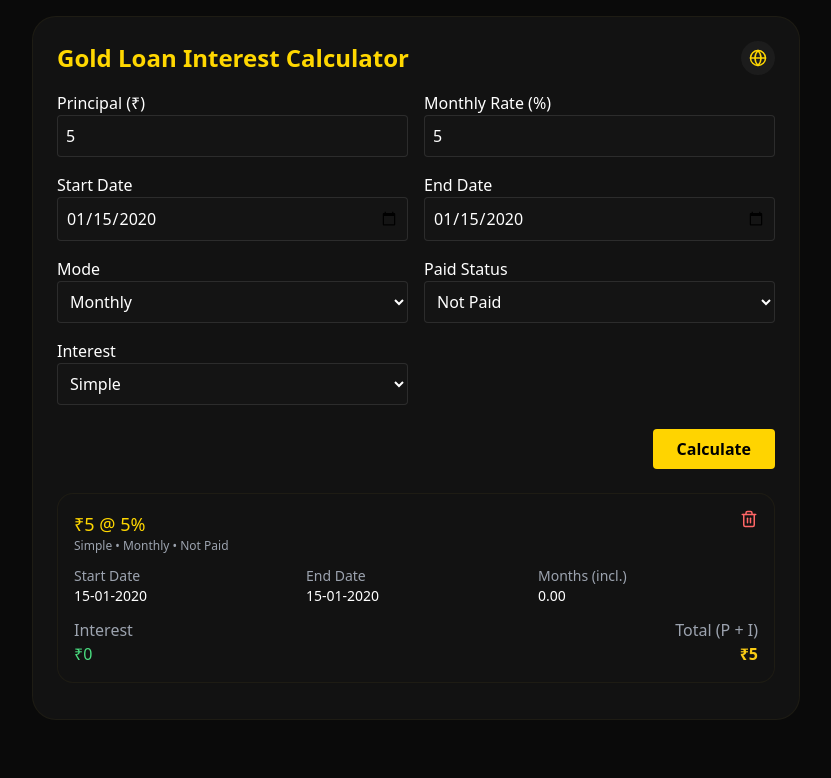
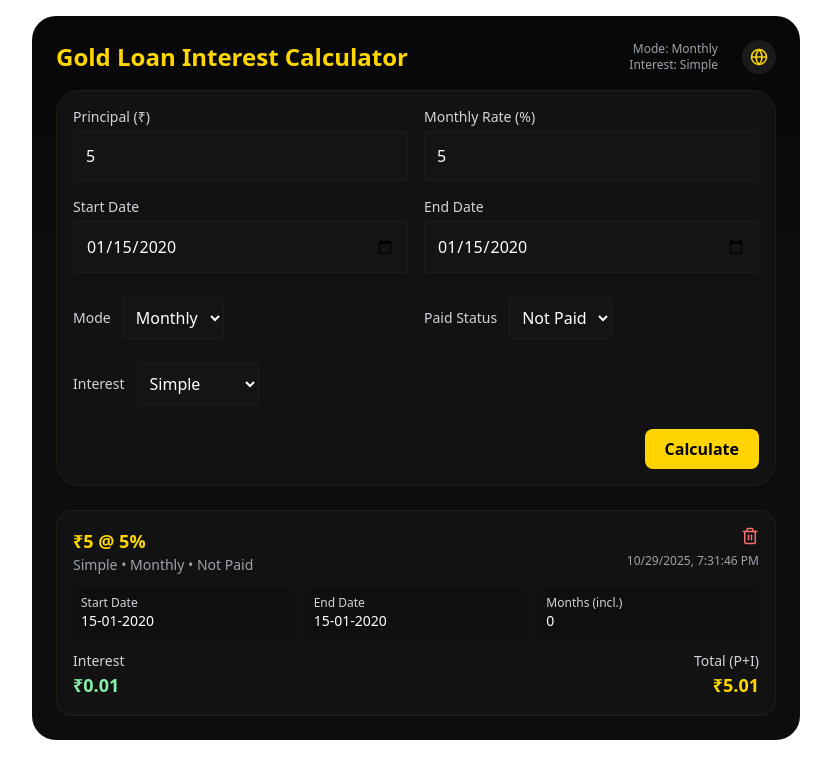
Before and after one commit to VamsikrishnaA/Interest_calculator, a React (Vite) app: page / in a window 1280 px wide. Both pictures are taken after typing "5", "5", "2020-01-15", "2020-01-15" into the empty fields and a click on the button "Calculate". Shown: the top 778 px of the page, without its empty margins (224-1055 px from the left). Built offline with nearby package versions, Linux system fonts and the light colour scheme; no server answers.

Commit message:
Update InterestCalculator.jsx

```diff
--- a/src/components/InterestCalculator.jsx
+++ b/src/components/InterestCalculator.jsx
@@ -1,6 +1,16 @@
-import React, { useState, useEffect } from "react";
+import React, { useEffect, useState } from "react";
 import { motion, AnimatePresence } from "framer-motion";
 import { Trash2, Globe } from "lucide-react";
+
+/**
+ * InterestCalculator (loads translations from /translations.json)
+ * Paste as: src/components/InterestCalculator.jsx
+ *
+ * - Uses translations JSON in public/translations.json
+ * - Falls back to built-in translations if fetch fails
+ * - Persists chosen language in localStorage ('goldcalc_lang')
+ * - Keeps your dark-gold UI & calculation logic
+ */
 
 export default function InterestCalculator() {
   const [principal, setPrincipal] = useState("");
@@ -11,10 +21,14 @@ export default function InterestCalculator() {
   const [interestType, setInterestType] = useState("simple");
   const [paidStatus, setPaidStatus] = useState("not_paid");
   const [results, setResults] = useState([]);
-  const [lang, setLang] = useState("en");
 
-  // Translation dictionary
-  const dict = {
+  // translations loaded from /translations.json (public)
+  const [translations, setTranslations] = useState(null);
+  // language code: 'en' | 'te'
+  const [lang, setLang] = useState(() => localStorage.getItem("goldcalc_lang") || "en");
+
+  // fallback translations (if fetch fails)
+  const FALLBACK = {
     en: {
       title: "Gold Loan Interest Calculator",
       principal: "Principal (₹)",
@@ -32,7 +46,7 @@ export default function InterestCalculator() {
       days_incl: "Days (incl.)",
       months_incl: "Months (incl.)",
       interest_label: "Interest",
-      total_label: "Total (P + I)",
+      total_label: "Total (P+I)",
       monthly: "Monthly",
       daily: "Daily",
     },
@@ -58,111 +72,213 @@ export default function InterestCalculator() {
       daily: "దినవారీ",
     },
   };
-  const t = (k) => dict[lang][k] ?? k;
 
-  // History save/load
+  // t(key) -> translation for current language (safe fallback)
+  function t(key) {
+    const src = translations || FALLBACK;
+    return (src[lang] && src[lang][key]) || (FALLBACK[lang] && FALLBACK[lang][key]) || key;
+  }
+
+  // load translations.json from public folder
   useEffect(() => {
+    let mounted = true;
+    fetch("/translations.json")
+      .then((res) => {
+        if (!res.ok) throw new Error("no translations file");
+        return res.json();
+      })
+      .then((data) => {
+        if (mounted) setTranslations(data);
+      })
+      .catch(() => {
+        // fallback kept
+        setTranslations(null);
+      });
+    return () => {
+      mounted = false;
+    };
+  }, []);
+
+  // persist language preference
+  useEffect(() => {
+    localStorage.setItem("goldcalc_lang", lang);
+  }, [lang]);
+
+  // load history
+  useEffect(() => {
+    try {
       const raw = localStorage.getItem("goldcalc_history");
       if (raw) setResults(JSON.parse(raw));
+    } catch {}
   }, []);
+
+  // save history
   useEffect(() => {
+    try {
       localStorage.setItem("goldcalc_history", JSON.stringify(results));
+    } catch {}
   }, [results]);
 
-  // Helpers
-  const inclusiveDays = (s, e) => {
-    const start = new Date(s);
-    const end = new Date(e);
-    return Math.floor((end - start) / (1000 * 60 * 60 * 24)) + 1;
-  };
-  const round = (n, d = 2) => Math.round(n * 10 ** d) / 10 ** d;
-  const formatDate = (iso) => {
-    const d = new Date(iso);
-    return `${String(d.getDate()).padStart(2, "0")}-${String(
-      d.getMonth() + 1
-    ).padStart(2, "0")}-${d.getFullYear()}`;
-  };
+  // helpers
+  function inclusiveDaysBetween(startISO, endISO) {
+    const s = new Date(startISO + "T00:00:00");
+    const e = new Date(endISO + "T00:00:00");
+    return Math.floor((e - s) / (1000 * 60 * 60 * 24)) + 1;
+  }
 
-  // Month counting logic (your custom rule)
-  const getMonthsCount = (start, end) => {
-    const s = new Date(start);
-    const e = new Date(end);
-    let months = 0;
-    let temp = new Date(s);
+  function getMonthsCount(startISO, endISO) {
+    const start = new Date(startISO + "T00:00:00");
+    const end = new Date(endISO + "T00:00:00");
+    if (end < start) return { error: "invalid-range" };
+
+    function addOneMonth(d) {
+      const y = d.getFullYear();
+      const m = d.getMonth();
+      const day = d.getDate();
+      const next = new Date(y, m + 1, day);
+      if (next.getDate() !== day) next.setDate(0); // clamp
+      return next;
+    }
+
+    let cursor = new Date(start.getTime());
+    let fullMonths = 0;
     while (true) {
-      const next = new Date(temp);
-      next.setMonth(next.getMonth() + 1);
-      if (next <= e) {
-        months++;
-        temp = next;
+      const nx = addOneMonth(cursor);
+      if (nx <= end) {
+        fullMonths += 1;
+        cursor = nx;
       } else break;
     }
-    const totalDays = inclusiveDays(start, end);
-    const covered = inclusiveDays(start, temp.toISOString().split("T")[0]);
-    const remaining = totalDays - covered;
-    let monthsCount = months;
-    if (remaining < 6) monthsCount += 0;
-    else if (remaining <= 16) monthsCount += 0.5;
-    else monthsCount += 1;
-    return { monthsCount, totalDays };
-  };
 
-  // Main calculation
-  const calculate = () => {
-    if (!principal || !monthlyRate || !startDate || !endDate) return;
+    const daysCovered = Math.floor((cursor - start) / (1000 * 60 * 60 * 24));
+    const totalInclusive = inclusiveDaysBetween(startISO, endISO);
+    const remainingDays = totalInclusive - daysCovered;
+
+    let monthsCount = fullMonths;
+    let partialRule = "days";
+    if (remainingDays < 6) partialRule = "days";
+    else if (remainingDays >= 6 && remainingDays <= 16) {
+      monthsCount += 0.5;
+      partialRule = "half";
+    } else {
+      monthsCount += 1;
+      partialRule = "full";
+    }
+
+    return { fullMonths, remainingDays, totalInclusive, monthsCount, partialRule };
+  }
+
+  function round(n, digits = 2) {
+    const m = Math.pow(10, digits);
+    return Math.round(n * m) / m;
+  }
+
+  function formatDDMMYYYY(iso) {
+    if (!iso) return "";
+    const d = new Date(iso + "T00:00:00");
+    const dd = String(d.getDate()).padStart(2, "0");
+    const mm = String(d.getMonth() + 1).padStart(2, "0");
+    const yyyy = d.getFullYear();
+    return `${dd}-${mm}-${yyyy}`;
+  }
+
+  function calculate() {
+    if (!principal || !monthlyRate || !startDate || !endDate) {
+      alert(t("Please fill all fields") || "Please fill all fields");
+      return;
+    }
+
     const P = Number(principal);
-    const r = Number(monthlyRate);
-    const { monthsCount, totalDays } = getMonthsCount(startDate, endDate);
-    let interest = 0,
-      total = 0;
+    const rMonthly = Number(monthlyRate);
+    if (isNaN(P) || P <= 0 || isNaN(rMonthly) || rMonthly <= 0) {
+      alert(t("Enter valid inputs") || "Enter valid inputs");
+      return;
+    }
 
+    const totalDays = inclusiveDaysBetween(startDate, endDate);
+    const monthsInfo = getMonthsCount(startDate, endDate);
+
+    let interest = 0;
+    let total = 0;
+    let extra = {};
+
+    // SIMPLE
     if (interestType === "simple") {
       if (mode === "daily") {
-        const dRate = r / 30 / 100;
-        interest = P * dRate * totalDays;
+        const dailyRate = rMonthly / 30 / 100;
+        interest = P * dailyRate * totalDays;
+        total = P + interest;
+        extra = { totalDays };
       } else {
-        interest = P * (r / 100) * monthsCount;
-      }
-      if (paidStatus === "paid" && mode === "monthly" && monthsCount >= 1)
-        interest -= P * (r / 100);
-      total = P + interest;
+        if (monthsInfo.partialRule === "days") {
+          const dailyRate = rMonthly / 30 / 100;
+          const dayInterest = P * dailyRate * monthsInfo.remainingDays;
+          const monthsInterest = P * (rMonthly / 100) * monthsInfo.fullMonths;
+          interest = monthsInterest + dayInterest;
         } else {
-      if (mode === "daily") {
-        const dRate = r / 30 / 100;
-        let rem = totalDays,
-          curP = P,
-          totInt = 0;
-        while (rem >= 365) {
-          const block = curP * dRate * 365;
-          totInt += block;
-          curP += block;
-          rem -= 365;
-        }
-        if (rem > 0) totInt += curP * dRate * rem;
-        interest = totInt;
-      } else {
-        let rem = monthsCount,
-          curP = P,
-          totInt = 0;
-        while (rem >= 12) {
-          const block = curP * (r / 100) * 12;
-          totInt += block;
-          curP += block;
-          rem -= 12;
-        }
-        if (rem > 0) totInt += curP * (r / 100) * rem;
-        interest = totInt;
-      }
-      if (paidStatus === "paid" && mode === "monthly" && monthsCount >= 1)
-        interest -= P * (r / 100);
-      total = P + interest;
+          interest = P * (rMonthly / 100) * monthsInfo.monthsCount;
         }
 
-    setResults((prev) => [
-      {
+        // subtract first month interest if paid
+        if (paidStatus === "paid" && monthsInfo.monthsCount >= 1) {
+          const firstMonthInterest = P * (rMonthly / 100);
+          interest -= firstMonthInterest;
+        }
+
+        total = P + interest;
+        extra = monthsInfo;
+      }
+    } else {
+      // COMPOUND
+      if (mode === "daily") {
+        const dailyRate = rMonthly / 30 / 100;
+        let remaining = totalDays;
+        let currentPrincipal = P;
+        let totalInterestAccum = 0;
+        while (remaining >= 365) {
+          const blockInterest = currentPrincipal * dailyRate * 365;
+          totalInterestAccum += blockInterest;
+          currentPrincipal += blockInterest;
+          remaining -= 365;
+        }
+        if (remaining > 0) {
+          const remInterest = currentPrincipal * dailyRate * remaining;
+          totalInterestAccum += remInterest;
+        }
+        interest = totalInterestAccum;
+        total = P + interest;
+        extra = { totalDays };
+      } else {
+        let monthsRemaining = monthsInfo.monthsCount;
+        let currentPrincipal = P;
+        let totalInterestAccum = 0;
+        while (monthsRemaining >= 12) {
+          const blockInterest = currentPrincipal * (rMonthly / 100) * 12;
+          totalInterestAccum += blockInterest;
+          currentPrincipal += blockInterest;
+          monthsRemaining -= 12;
+        }
+        if (monthsRemaining > 0) {
+          const remInterest = currentPrincipal * (rMonthly / 100) * monthsRemaining;
+          totalInterestAccum += remInterest;
+        }
+        interest = totalInterestAccum;
+
+        // subtract first month interest if paid
+        if (paidStatus === "paid" && monthsInfo.monthsCount >= 1) {
+          const firstMonthInterest = P * (rMonthly / 100);
+          interest -= firstMonthInterest;
+        }
+
+        total = P + interest;
+        extra = monthsInfo;
+      }
+    }
+
+    const entry = {
       id: Date.now(),
       principal: round(P),
-        monthlyRate: r,
+      monthlyRate: rMonthly,
       startDate,
       endDate,
       mode,
@@ -170,198 +286,178 @@ export default function InterestCalculator() {
       paidStatus,
       interest: round(interest),
       total: round(total),
-        monthsCount,
-        totalDays,
-      },
-      ...prev,
-    ]);
+      ...extra,
     };
 
-  const del = (id) => setResults((p) => p.filter((x) => x.id !== id));
+    setResults((prev) => [entry, ...prev]);
+  }
 
-  const formAnim = {
-    hidden: { opacity: 0, y: -15 },
-    visible: { opacity: 1, y: 0, transition: { duration: 0.4 } },
+  function deleteEntry(id) {
+    setResults((prev) => prev.filter((r) => r.id !== id));
+  }
+
+  // small animation variants
+  const formVariant = {
+    hidden: { opacity: 0, y: -18 },
+    visible: { opacity: 1, y: 0, transition: { duration: 0.45 } },
   };
-  const cardAnim = (i) => ({
-    hidden: { opacity: 0, y: 15 },
+  const cardVariant = (i) => ({
+    hidden: { opacity: 0, y: 18, scale: 0.98 },
     visible: {
       opacity: 1,
       y: 0,
-      transition: { delay: i * 0.05, type: "spring", stiffness: 120 },
+      scale: 1,
+      transition: { delay: i * 0.07, type: "spring", stiffness: 120, damping: 14 },
     },
-    exit: { opacity: 0, y: -10, transition: { duration: 0.25 } },
+    exit: { opacity: 0, y: -12, transition: { duration: 0.25 } },
   });
 
   return (
-    <div className="min-h-screen flex justify-center items-start p-4 bg-[#0a0a0a] text-white">
+    <div style={{ minHeight: "100vh" }} className="flex items-start justify-center p-4">
       <style>{`
-        .panel { background:#121212; border:1px solid rgba(255,215,64,0.05);}
-        .input-dark {background:#141414;border:1px solid rgba(255,255,255,0.1);color:#fff;}
-        .btn-gold {background:#ffd400;color:#000;font-weight:700;}
-        .btn-gold:hover {filter:brightness(0.95);}
-        .gold-text{color:#ffd700;}
+        .gold-shimmer { background: linear-gradient(180deg, #070707 0%, #0d0d0d 40%); position: relative; overflow: hidden; }
+        .gold-shimmer::before {
+          content: "";
+          position: absolute;
+          left: -40%; top: -30%;
+          width: 180%; height: 160%;
+          background: radial-gradient(50% 50% at 50% 50%, rgba(255,208,96,0.06), rgba(255,209,96,0.02) 20%, transparent 40%),
+          linear-gradient(90deg, rgba(255,215,64,0.02), rgba(255,215,64,0.04), rgba(255,215,64,0.02));
+          transform: rotate(-25deg);
+          animation: shimmerMove 9s linear infinite;
+          pointer-events: none;
+        }
+        @keyframes shimmerMove { 0% { transform: translateX(-100%) rotate(-25deg); opacity: 0.7; } 50% { transform: translateX(0%) rotate(-25deg); opacity: 1; } 100% { transform: translateX(100%) rotate(-25deg); opacity: 0.7; } }
+        .btn-gold { background: #ffd400; color: #000; font-weight: 700; }
+        .btn-gold:hover { filter: brightness(0.95); box-shadow: 0 6px 18px rgba(255,212,68,0.14); }
+        .card-glow { transition: box-shadow 0.25s ease, transform 0.18s ease; }
+        .card-glow:hover { box-shadow: 0 10px 30px rgba(255,208,96,0.06), 0 2px 8px rgba(0,0,0,0.6); transform: translateY(-4px); }
+        .gold-text { color: #FFD700; }
+        .panel { background: #121212; border: 1px solid rgba(255,215,64,0.06); }
+        .input-dark { background: #141414; color: #fff; border: 1px solid rgba(255,255,255,0.04); }
       `}</style>
 
-      <div className="w-full max-w-3xl panel rounded-2xl p-6">
-        <motion.div variants={formAnim} initial="hidden" animate="visible">
-          <div className="flex justify-between items-center mb-4">
+      <div className="w-full max-w-3xl gold-shimmer rounded-2xl p-6">
+        <motion.div variants={formVariant} initial="hidden" animate="visible">
+          <div className="flex items-center justify-between mb-4">
             <h1 className="text-2xl font-bold gold-text">{t("title")}</h1>
+
+            {/* Language toggle top-right */}
+            <div className="text-right text-xs text-gray-400 flex items-center gap-3">
+              <div className="text-right">
+                <div>{t("mode")}: <span className="font-medium">{t(mode)}</span></div>
+                <div>{t("interestType")}: <span className="font-medium">{t(interestType)}</span></div>
+              </div>
+
               <button
-              className="p-2 rounded-full bg-[#1c1c1c]"
-              onClick={() => setLang((l) => (l === "en" ? "te" : "en"))}
+                onClick={() => setLang((s) => (s === "en" ? "te" : "en"))}
+                className="ml-3 p-2 rounded-full bg-[#1a1a1a] hover:bg-[#222] transition"
                 title={lang === "en" ? "Switch to Telugu" : "Switch to English"}
               >
-              <Globe size={18} color="#ffd700" />
+                <Globe size={18} color="#FFD700" />
               </button>
             </div>
-
-          <div className="grid grid-cols-1 md:grid-cols-2 gap-4">
-            <div>
-              <label>{t("principal")}</label>
-              <input
-                type="number"
-                className="w-full p-2 rounded input-dark"
-                value={principal}
-                onChange={(e) => setPrincipal(e.target.value)}
-              />
-            </div>
-            <div>
-              <label>{t("rate")}</label>
-              <input
-                type="number"
-                className="w-full p-2 rounded input-dark"
-                value={monthlyRate}
-                onChange={(e) => setMonthlyRate(e.target.value)}
-              />
-            </div>
-            <div>
-              <label>{t("start")}</label>
-              <input
-                type="date"
-                className="w-full p-2 rounded input-dark"
-                value={startDate}
-                onChange={(e) => setStartDate(e.target.value)}
-              />
-            </div>
-            <div>
-              <label>{t("end")}</label>
-              <input
-                type="date"
-                className="w-full p-2 rounded input-dark"
-                value={endDate}
-                onChange={(e) => setEndDate(e.target.value)}
-              />
           </div>
 
-            <div>
-              <label>{t("mode")}</label>
-              <select
-                value={mode}
-                className="w-full p-2 rounded input-dark"
-                onChange={(e) => setMode(e.target.value)}
-              >
+          {/* Form */}
+          <div className="grid grid-cols-1 md:grid-cols-2 gap-4 panel rounded-2xl p-4">
+            <div className="flex flex-col">
+              <label className="text-sm text-gray-300 mb-1">{t("principal")}</label>
+              <input className="p-3 rounded input-dark" type="number" value={principal} onChange={(e) => setPrincipal(e.target.value)} placeholder="e.g., 70000" />
+            </div>
+
+            <div className="flex flex-col">
+              <label className="text-sm text-gray-300 mb-1">{t("rate")}</label>
+              <input className="p-3 rounded input-dark" type="number" step="0.01" value={monthlyRate} onChange={(e) => setMonthlyRate(e.target.value)} placeholder="e.g., 2.1" />
+            </div>
+
+            <div className="flex flex-col">
+              <label className="text-sm text-gray-300 mb-1">{t("start")}</label>
+              <input className="p-3 rounded input-dark" type="date" value={startDate} onChange={(e) => setStartDate(e.target.value)} />
+            </div>
+
+            <div className="flex flex-col">
+              <label className="text-sm text-gray-300 mb-1">{t("end")}</label>
+              <input className="p-3 rounded input-dark" type="date" value={endDate} onChange={(e) => setEndDate(e.target.value)} />
+            </div>
+
+            {/* Mode */}
+            <div className="flex items-center gap-3 mt-2">
+              <label className="text-sm text-gray-300">{t("mode")}</label>
+              <select className="p-2 rounded input-dark" value={mode} onChange={(e) => setMode(e.target.value)}>
                 <option value="monthly">{t("monthly")}</option>
                 <option value="daily">{t("daily")}</option>
               </select>
             </div>
 
+            {/* Paid Status visible only for monthly */}
             {mode === "monthly" && (
-              <div>
-                <label>{t("paidStatus")}</label>
-                <select
-                  value={paidStatus}
-                  className="w-full p-2 rounded input-dark"
-                  onChange={(e) => setPaidStatus(e.target.value)}
-                >
+              <div className="flex items-center gap-3 mt-2">
+                <label className="text-sm text-gray-300">{t("paidStatus")}</label>
+                <select className="p-2 rounded input-dark" value={paidStatus} onChange={(e) => setPaidStatus(e.target.value)}>
                   <option value="not_paid">{t("not_paid")}</option>
                   <option value="paid">{t("paid")}</option>
                 </select>
               </div>
             )}
 
-            <div>
-              <label>{t("interestType")}</label>
-              <select
-                value={interestType}
-                className="w-full p-2 rounded input-dark"
-                onChange={(e) => setInterestType(e.target.value)}
-              >
+            <div className="flex items-center gap-3 mt-2">
+              <label className="text-sm text-gray-300">{t("interestType")}</label>
+              <select className="p-2 rounded input-dark" value={interestType} onChange={(e) => setInterestType(e.target.value)}>
                 <option value="simple">{t("simple")}</option>
                 <option value="compound">{t("compound")}</option>
               </select>
             </div>
 
-            <div className="md:col-span-2 flex justify-end">
-              <motion.button
-                whileTap={{ scale: 0.96 }}
-                className="btn-gold px-6 py-2 rounded mt-2"
-                onClick={calculate}
-              >
+            <div className="md:col-span-2 flex justify-end mt-2">
+              <motion.button whileTap={{ scale: 0.98 }} whileHover={{ scale: 1.02 }} className="btn-gold px-5 py-2 rounded-lg font-semibold" onClick={calculate}>
                 {t("calc")}
               </motion.button>
             </div>
           </div>
         </motion.div>
 
-        {/* Result history */}
+        {/* Results history */}
         <div className="mt-6">
           <AnimatePresence>
-            {results.map((r, i) => (
-              <motion.div
-                key={r.id}
-                variants={cardAnim(i)}
-                initial="hidden"
-                animate="visible"
-                exit="exit"
-                className="panel rounded-xl p-4 mb-3"
-              >
+            {results.map((r, idx) => (
+              <motion.div key={r.id} initial="hidden" animate="visible" exit="exit" variants={cardVariant(idx)} className="card-glow panel rounded-xl p-4 mt-4" layout>
                 <div className="flex justify-between items-start">
                   <div>
-                    <div className="text-lg gold-text">
-                      ₹{r.principal} @ {r.monthlyRate}%
+                    <div className="text-lg font-semibold gold-text">₹{r.principal} @ {r.monthlyRate}%</div>
+                    <div className="text-sm text-gray-400">{t(r.interestType)} • {t(r.mode)}{r.mode === "monthly" ? ` • ${t(r.paidStatus)}` : ""}</div>
                   </div>
-                    <div className="text-xs text-gray-400">
-                      {t(r.interestType)} • {t(r.mode)}{" "}
-                      {r.mode === "monthly" ? `• ${t(r.paidStatus)}` : ""}
-                    </div>
-                  </div>
-                  <button onClick={() => del(r.id)}>
-                    <Trash2 size={18} color="#ff6666" />
+                  <div className="flex flex-col items-end gap-2">
+                    <button onClick={() => deleteEntry(r.id)} className="text-red-400 hover:text-red-500">
+                      <Trash2 size={18} />
                     </button>
-                </div>
-
-                <div className="grid grid-cols-1 md:grid-cols-3 gap-3 mt-3 text-sm">
-                  <div>
-                    <div className="text-gray-400">{t("start")}</div>
-                    <div>{formatDate(r.startDate)}</div>
-                  </div>
-                  <div>
-                    <div className="text-gray-400">{t("end")}</div>
-                    <div>{formatDate(r.endDate)}</div>
-                  </div>
-                  <div>
-                    <div className="text-gray-400">
-                      {r.mode === "daily" ? t("days_incl") : t("months_incl")}
-                    </div>
-                    <div>
-                      {r.mode === "daily"
-                        ? r.totalDays
-                        : r.monthsCount.toFixed(2)}
-                    </div>
+                    <div className="text-xs text-gray-400">{new Date(r.id).toLocaleString()}</div>
                   </div>
                 </div>
 
-                <div className="flex justify-between mt-3">
+                <div className="mt-3 grid grid-cols-1 md:grid-cols-3 gap-3 text-sm">
+                  <div className="p-2 rounded bg-[#0f0f0f]">
+                    <div className="text-gray-300 text-xs">{t("start")}</div>
+                    <div className="text-white">{formatDDMMYYYY(r.startDate)}</div>
+                  </div>
+                  <div className="p-2 rounded bg-[#0f0f0f]">
+                    <div className="text-gray-300 text-xs">{t("end")}</div>
+                    <div className="text-white">{formatDDMMYYYY(r.endDate)}</div>
+                  </div>
+                  <div className="p-2 rounded bg-[#0f0f0f]">
+                    <div className="text-gray-300 text-xs">{r.mode === "daily" ? t("days_incl") : t("months_incl")}</div>
+                    <div className="text-white">{r.mode === "daily" ? (r.totalInclusive ?? r.totalDays) : (r.monthsCount ?? r.totalMonths)}</div>
+                  </div>
+                </div>
+
+                <div className="mt-3 flex items-center justify-between">
                   <div>
-                    <div className="text-gray-400">{t("interest_label")}</div>
-                    <div className="text-green-400">₹{r.interest}</div>
+                    <div className="text-sm text-gray-300">{t("interest_label")}</div>
+                    <div className="text-lg font-semibold text-green-300">₹{r.interest}</div>
                   </div>
                   <div className="text-right">
-                    <div className="text-gray-400">{t("total_label")}</div>
-                    <div className="text-yellow-400 font-semibold">
-                      ₹{r.total}
-                    </div>
+                    <div className="text-sm text-gray-300">{t("total_label")}</div>
+                    <div className="text-lg font-semibold gold-text">₹{r.total}</div>
                   </div>
                 </div>
               </motion.div>
```
Lines whose indentation alone changed are shown as unchanged.
